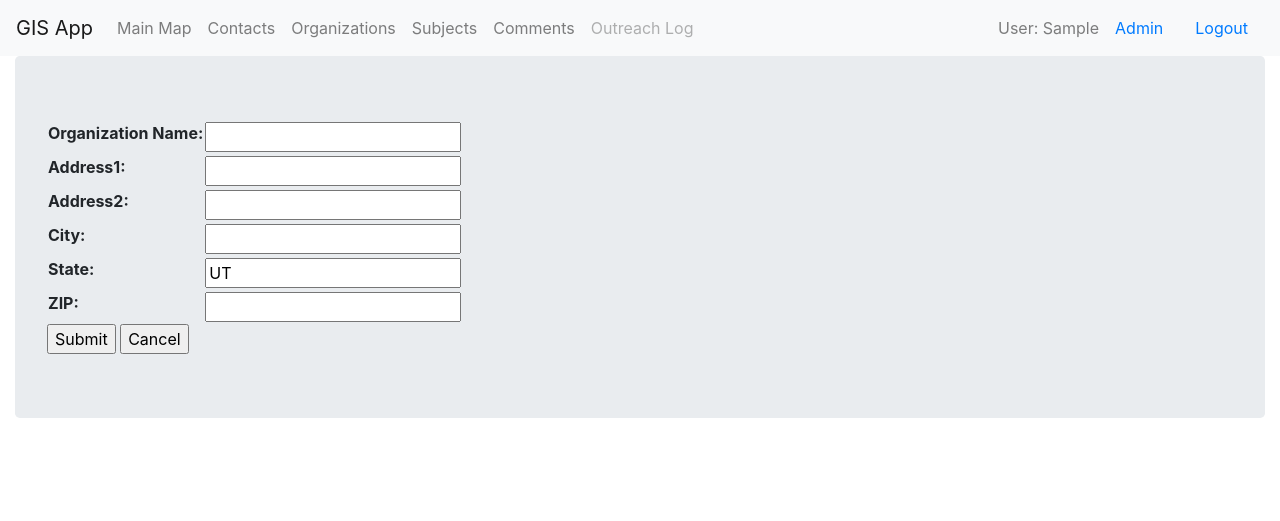
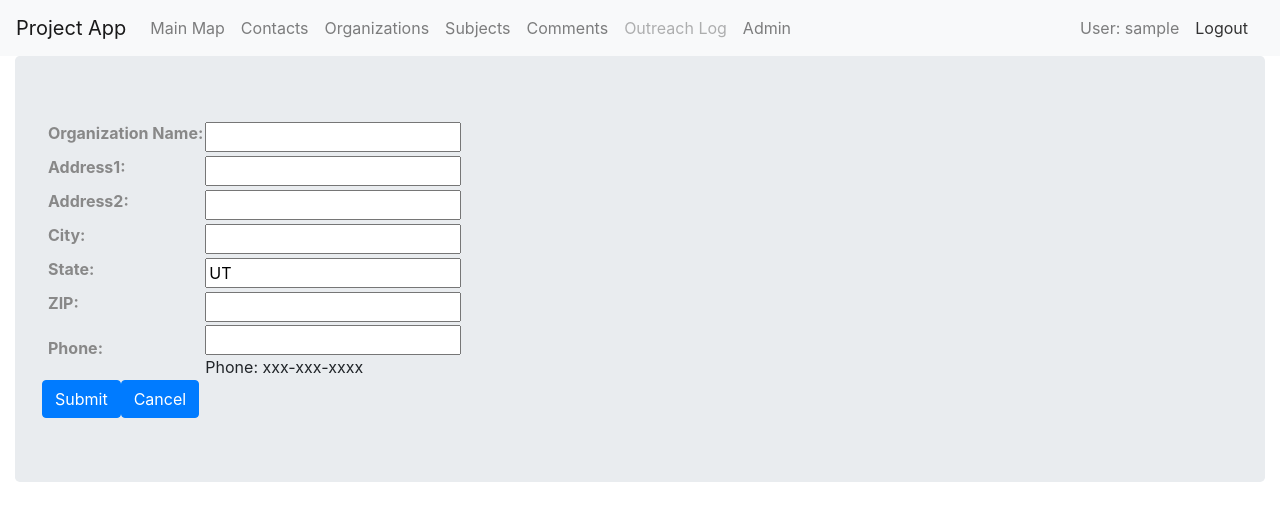
Before and after one commit to authalic/pinvolvement, a Django app: page /contacts/organization/create in a window 1280 px wide. Shown: the top 521 px of the page. Run offline with Django 3.2, Linux system fonts and the light colour scheme; the visitor is signed in with stand-in values (Sample User, id 1); parts of the project's set-up code (start-up, migrations or seed data) failed here and were passed over; some libraries are stand-ins or nearby versions.

Commit message:
more styling and formatting

```diff
--- a/contacts/admin.py
+++ b/contacts/admin.py
@@ -9,8 +9,8 @@ class ContactAdmin(admin.ModelAdmin):
 
 
 class OrganizationAdmin(admin.ModelAdmin):
-    list_display = ('org_name', 'org_address1', 'org_address2', 'org_city', 'org_state', 'org_zipcode')
-    fields = (('org_name'), ('org_address1', 'org_address2'), ('org_city', 'org_state', 'org_zipcode'))
+    list_display = ('org_name', 'org_address1', 'org_address2', 'org_city', 'org_state', 'org_zipcode', 'org_phone')
+    fields = (('org_name'), ('org_address1', 'org_address2'), ('org_city', 'org_state', 'org_zipcode'), ('org_phone'))
 
 
 class CommentAdmin(admin.ModelAdmin):
--- a/contacts/models.py
+++ b/contacts/models.py
@@ -23,6 +23,7 @@ class Organization(models.Model):
     org_city = models.CharField("City", max_length=40, blank=True)
     org_state = models.CharField("State", max_length=2, blank=True, default="UT")
     org_zipcode = models.CharField("ZIP", max_length=10, blank=True)
+    org_phone = models.CharField("Phone", max_length=12, blank=True, help_text="Phone: xxx-xxx-xxxx")
 
     class Meta:
             ordering = ["org_name"]
@@ -64,7 +65,7 @@ class Contact(models.Model):
     def get_comments(self):
         return Comment.objects.filter(contact=self.pk)
 
-    def get_subjects(self):
+    def get_subjects(self):  # this isn't working correctly. Returning incomplete lists.
         return Subject.objects.filter(contact=self.pk)
 
     def get_absolute_url(self):
--- a/contacts/static/contacts/css/styles.css
+++ b/contacts/static/contacts/css/styles.css
@@ -42,3 +42,11 @@ div.glyph {
     font-weight: bold;
     float: right;
 }
+
+a {
+    color: #333;
+}
+
+th {
+    color:#888;
+}
--- a/contacts/templates/contacts/base.html
+++ b/contacts/templates/contacts/base.html
@@ -8,14 +8,14 @@
     <meta name="viewport" content="width=device-width, initial-scale=1, shrink-to-fit=no">
 
     <!-- Bootstrap 4.0 CSS -->
-    <link rel="stylesheet" href="https://maxcdn.bootstrapcdn.com/bootstrap/4.0.0/css/bootstrap.min.css" integrity="sha384-Gn5384xqQ1aoWXA+058RXPxPg6fy4IWvTNh0E263XmFcJlSAwiGgFAW/dAiS6JXm" crossorigin="anonymous">
+    <link rel="stylesheet" href="https://maxcdn.bootstrapcdn.com/bootstrap/4.0.0/css/bootstrap.min.css" integrity="sha384-Gn5384xqQ1aoWXA+058RXPxPg6fy4IWvTNh0E263XmFcJlSAwiGgFAW/dAiS6JXm"
+        crossorigin="anonymous">
 
     {% block leafletheaders %}{% endblock %}
+    {% load static %}
 
-    {% load static %}
-    <link rel='stylesheet' href='{% static "contacts/css/styles.css" %}' >
-
-    {% block title %}<title>Document</title>{% endblock %}
+    <link rel='stylesheet' href='{% static "contacts/css/styles.css" %}'> {% block title %}
+    <title>Document</title>{% endblock %}
     <!-- add css file from static files -->
 
     {% block headerstyle %}{% endblock %}
@@ -27,8 +27,9 @@
     <!-- navbar Responsive collapse on small screens  -->
 
     <nav class="navbar sticky-top navbar-expand-md navbar-light bg-light">
-      <a class="navbar-brand" href="{% url 'index' %}">GIS App</a>
-      <button class="navbar-toggler" type="button" data-toggle="collapse" data-target="#navbarToggler" aria-controls="navbarToggler" aria-expanded="false" aria-label="Toggle navigation">
+        <a class="navbar-brand" href="{% url 'index' %}">Project App</a>
+        <button class="navbar-toggler" type="button" data-toggle="collapse" data-target="#navbarToggler" aria-controls="navbarToggler"
+            aria-expanded="false" aria-label="Toggle navigation">
             <span class="navbar-toggler-icon"></span>
         </button>
 
@@ -52,15 +53,16 @@
                 <li class="nav-item">
                     <a class="nav-link disabled" href="#">Outreach Log</a>
                 </li>
-        </ul>
-        <ul class="nav justify-content-end">
-            {% if user.is_authenticated %}
-              <li class="navbar-text">User: {{ user.first_name }}</li>
                 {% if user.is_superuser %}
                 <li>
                     <a class="nav-link" href="{% url 'admin:index'%}">Admin</a>
                 </li>
                 {% endif %}
+            </ul>
+            <ul class="nav justify-content-end">
+                {% if user.is_authenticated %}
+                <li class="navbar-text">User: {{ user.username }}</li>
+
                 <li>
                     <a class="nav-link" href="{% url 'logout'%}?next={{request.path}}">Logout</a>
                 </li>
@@ -82,8 +84,7 @@
         </div>
 
         <!-- footer -->
-        {% block pagination %}
-        {% if is_paginated %}
+        {% block pagination %} {% if is_paginated %}
         <div class="pagination">
             <span class="page-links">
                 {% if page_obj.has_previous %}
@@ -97,16 +98,17 @@
                 {% endif %}
             </span>
         </div>
-        {% endif %}
-        {% endblock %}
+        {% endif %} {% endblock %}
 
     </div>
 
 
     <!-- Optional JavaScript -->
     <!-- jQuery first, then Bootstrap JS -->
-    <script src="https://code.jquery.com/jquery-3.2.1.slim.min.js" integrity="sha384-KJ3o2DKtIkvYIK3UENzmM7KCkRr/rE9/Qpg6aAZGJwFDMVNA/GpGFF93hXpG5KkN" crossorigin="anonymous"></script>
-    <script src="https://maxcdn.bootstrapcdn.com/bootstrap/4.0.0/js/bootstrap.bundle.min.js" integrity="sha384-feJI7QwhOS+hwpX2zkaeJQjeiwlhOP+SdQDqhgvvo1DsjtiSQByFdThsxO669S2D" crossorigin="anonymous"></script>
+    <script src="https://code.jquery.com/jquery-3.2.1.slim.min.js" integrity="sha384-KJ3o2DKtIkvYIK3UENzmM7KCkRr/rE9/Qpg6aAZGJwFDMVNA/GpGFF93hXpG5KkN"
+        crossorigin="anonymous"></script>
+    <script src="https://maxcdn.bootstrapcdn.com/bootstrap/4.0.0/js/bootstrap.bundle.min.js" integrity="sha384-feJI7QwhOS+hwpX2zkaeJQjeiwlhOP+SdQDqhgvvo1DsjtiSQByFdThsxO669S2D"
+        crossorigin="anonymous"></script>
     <script>
 
     </script>
--- a/contacts/templates/contacts/comment_list.html
+++ b/contacts/templates/contacts/comment_list.html
@@ -4,7 +4,9 @@
 
 
 {% block content %}
-    <h3>Comment List</h1>
+    <div class="alert alert-light" role="alert">
+        <h3>Comment List</h3>
+    </div>
 
     {% if comment_list %}
         <table style="width: 100%">
--- a/contacts/templates/contacts/contact_confirm_delete.html
+++ b/contacts/templates/contacts/contact_confirm_delete.html
@@ -2,7 +2,7 @@
 
 {% block content %}
 
-<h1>Delete Author</h1>
+<h1>Delete Contact</h1>
 
 <p>Are you sure you want to delete the contact: {{ contact }}?</p>
 
--- a/contacts/templates/contacts/contact_form.html
+++ b/contacts/templates/contacts/contact_form.html
@@ -7,8 +7,10 @@
     <table>
     {{ form.as_table }}
     </table>
-    <input type="submit" value="Submit" />
-    <input action="action" onclick="window.history.go(-1); return false;" type="button" value="Cancel">
 
+    <div class="form-row">
+        <input class="btn btn-primary" type="submit" value="Submit">
+        <input class="btn btn-primary" onclick="window.history.go(-1); return false;" type="button" value="Cancel">
+    </div>
 </form>
 {% endblock %}
--- a/contacts/templates/contacts/organization_form.html
+++ b/contacts/templates/contacts/organization_form.html
@@ -7,8 +7,11 @@
     <table>
     {{ form.as_table }}
     </table>
-    <input type="submit" value="Submit" />
-    <input action="action" onclick="window.history.go(-1); return false;" type="button" value="Cancel">
+
+    <div class="form-row">
+        <input class="btn btn-primary" type="submit" value="Submit">
+        <input class="btn btn-primary" onclick="window.history.go(-1); return false;" type="button" value="Cancel">
+    </div>
 
 </form>
 {% endblock %}
--- a/contacts/templates/contacts/subject_detail.html
+++ b/contacts/templates/contacts/subject_detail.html
@@ -13,7 +13,10 @@
 
 
 {% block content %}
-    <h3>Subject: </b>{{ subject.summary }}</h3>
+    <div class="alert alert-light" role="alert">
+        <h3>{{ subject.summary }}</h3>
+    </div>
+
     <p><b>Contact: </b><a href="{% url 'contact-detail' subject.contact.pk %}"><b>{{ subject.contact }}</b></a></p>
     <p><b>Employee: </b>{{ subject.employee }}</p>
     <p><b>Subject Created: </b>{{ subject.initial_date }}</p>
--- a/contacts/templates/contacts/subject_list.html
+++ b/contacts/templates/contacts/subject_list.html
@@ -4,7 +4,10 @@
 
 
 {% block content %}
-    <h3>Subject List</h1>
+
+    <div class="alert alert-light" role="alert">
+        <h3>Subject List</h3>
+    </div>
 
     {% if subject_list %}
 
```
Also changed, not shown: contacts/templates/contacts/comment_confirm_delete.html (+16 -3 lines), contacts/templates/contacts/comment_detail.html (+7 -8 lines), contacts/templates/contacts/contact_detail.html (+3 -12 lines), contacts/templates/contacts/contact_list.html (+5 -3 lines), contacts/templates/contacts/index.html (+4 -4 lines), contacts/templates/contacts/organization_detail.html (+7 -2 lines), contacts/templates/contacts/organization_list.html (+10 -3 lines), contacts/migrations/0003_organization_org_phone.py (added). Lines whose indentation alone changed are shown as unchanged.
